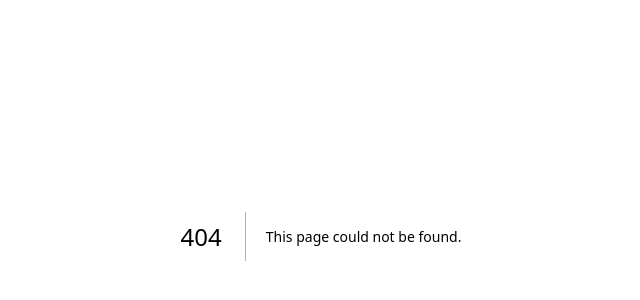
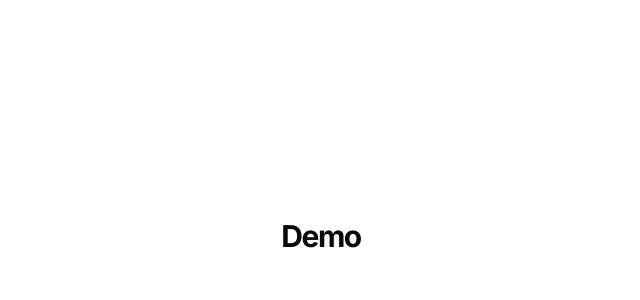
Before and after one commit to Md-Zainulabdin/Bot, a Next.js app: page /demo in a window 1280 px wide. Before the commit this address had no page. Shown: the part 164-464 px from the top of the page, without its empty margins (319-959 px from the left). Built offline with nearby package versions, Linux system fonts and the light colour scheme.

Commit message:
feat: add demo page

```diff
--- /dev/null
+++ b/src/app/demo/page.tsx
@@ -0,0 +1,11 @@
+import React from "react";
+
+function Demo() {
+  return (
+    <div className="grid h-screen w-full place-items-center">
+      <h1 className="text-3xl font-bold tracking-tighter">Demo</h1>
+    </div>
+  );
+}
+
+export default Demo;
```
